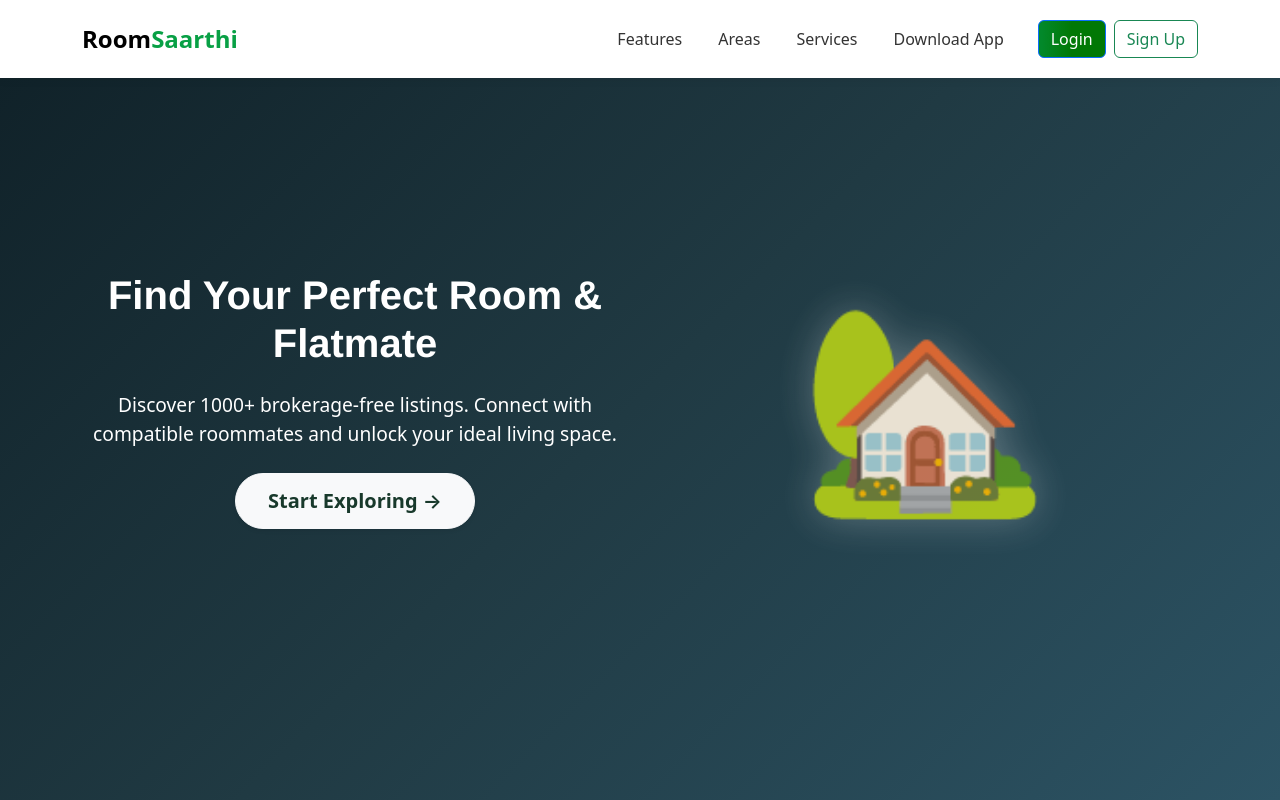
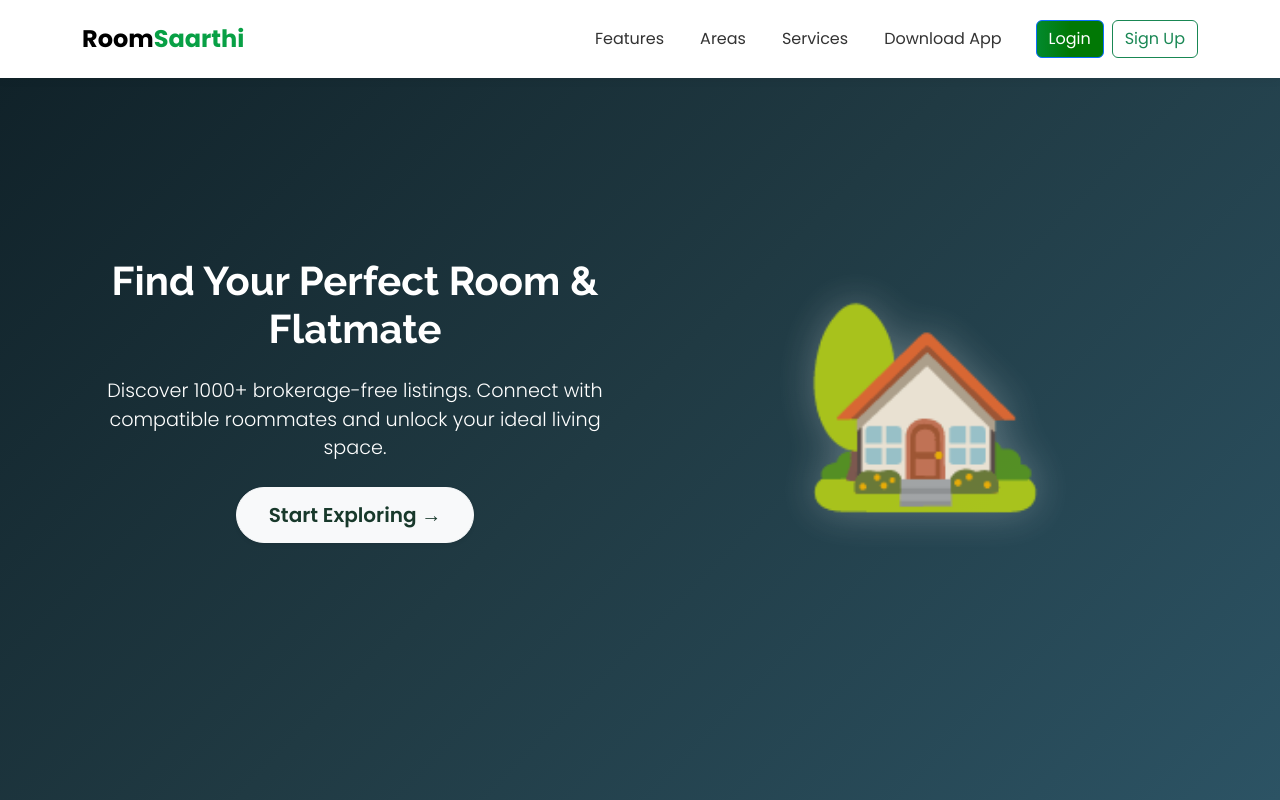
Before and after one commit to AryTinu/Roomssarthi, a React (Create React App) app in the folder roomssarthi/: page / in a window 1280 px wide. Shown: the top 800 px of the page. Built offline with nearby package versions, Linux system fonts and the light colour scheme.

Commit message:
fix css for different screens

```diff
--- a/roomssarthi/public/index.html
+++ b/roomssarthi/public/index.html
@@ -14,6 +14,8 @@
       manifest.json provides metadata used when your web app is installed on a
       user's mobile device or desktop. See https://developers.google.com/web/fundamentals/web-app-manifest/
     -->
+      <link href="https://fonts.googleapis.com/css2?family=Roboto:wght@300;400;500;700&display=swap" rel="stylesheet">
+
     <link rel="manifest" href="%PUBLIC_URL%/manifest.json" />
     <!--
       Notice the use of %PUBLIC_URL% in the tags above.
--- a/roomssarthi/src/App.css
+++ b/roomssarthi/src/App.css
@@ -1,14 +1,23 @@
 /* ================================
-   GLOBAL STYLES
+   GLOBAL STYLES (FIXED)
 ================================= */
-body {
-    font-family: 'Poppins', sans-serif;
+
+/* Load clean fonts from Google (fix for corrupt local Roboto errors) */
+@import url('https://fonts.googleapis.com/css2?family=Poppins:wght@300;400;500;600;700&family=Raleway:wght@400;600;700&display=swap');
+
+html, body {
+    width: 100%;
     margin: 0;
     padding: 0;
+    overflow-x: hidden;
+}
+
+body {
+    font-family: 'Poppins', sans-serif !important;
     scroll-behavior: smooth;
     background-color: #efefef;
-    overflow-x: hidden;
 }
+
 /*Login buton*/
 /* Brand text inside Login page */
 .brand-text {
@@ -32,12 +41,12 @@ body {
 
 /* Room = black AMOLED look */
 .brand-room {
-  color: #000; /* or #0a0a0a for deeper AMOLED black */
+  color: #000;
 }
 
 /* Saarthi = fresh green accent */
 .brand-saarthi {
-  color: #00b16a; /* Green tone consistent with Navbar */
+  color: #00b16a;
   margin-left: 3px;
 }
 
@@ -63,6 +72,7 @@ body {
     text-align: center;
   }
 }
+
 a {
     text-decoration: none;
 }
@@ -72,12 +82,19 @@ h1, h2, h3 {
 }
 
 /* ================================
-   NAVBAR STYLES
+   NAVBAR STYLES (UPDATED)
 ================================= */
 .custom-navbar {
     background-color: #ffffff;
     box-shadow: 0 2px 10px rgba(0, 0, 0, 0.05);
     transition: background-color 0.3s ease, box-shadow 0.3s ease;
+
+    /* FINAL FIX FOR NAVBAR */
+    position: fixed !important;
+    top: 0;
+    left: 0;
+    right: 0;
+    z-index: 99999 !important;
 }
 
 .room-black {
@@ -86,7 +103,7 @@ h1, h2, h3 {
 }
 
 .saarthi-green {
-    color: #0eabff; /* bright cyan-blue accent */
+    color: #0eabff;
     font-weight: 700;
 }
 
@@ -100,7 +117,7 @@ h1, h2, h3 {
 }
 
 .nav-link-custom:hover {
-    color: #08A045 !important; /* hover accent */
+    color: #08A045 !important;
 }
 
 /* Animated underline on hover */
@@ -384,7 +401,7 @@ h1, h2, h3 {
 }
 
 .image {
-    overflow: hidden;
+    overflow: visible;
     height: 300px;
     width: 300px;
     position: relative;
@@ -402,8 +419,8 @@ h1, h2, h3 {
     z-index: 1;
     top: 50%;
     left: 50%;
-    width: 500px;
-    height: 500px;
+    width: 250px;
+    height: 250px;
     transform: translate(-140%, -50%);
     background-color: #007bff;
     opacity: 0.8;
@@ -463,11 +480,11 @@ h1, h2, h3 {
    UTILITY CLASSES
 ================================= */
 .saarthi-green {
-    color: #08A045; /* neon green */
+    color: #08A045;
     font-weight: bold;
 }
 
 .room-black {
-    color: #000000; /* true black for AMOLED */
+    color: #000000;
     font-weight: bold;
 }
--- a/roomssarthi/src/components/Navbar.js
+++ b/roomssarthi/src/components/Navbar.js
@@ -45,9 +45,16 @@ const NavigationBar = () => {
   };
 
   return (
-    <Navbar expand="lg" fixed="top" className="custom-navbar py-3">
+    <Navbar
+      expand="lg"
+      fixed="top" // <-- Bootstrap handles fixed navbar
+      className="custom-navbar py-3"
+    >
       <Container>
-        <Navbar.Brand href="/" className="d-flex align-items-center brand-name fw-bold fs-4">
+        <Navbar.Brand
+          href="/"
+          className="d-flex align-items-center brand-name fw-bold fs-4"
+        >
           <span className="room-black">Room</span>
           <span className="saarthi-green">Saarthi</span>
         </Navbar.Brand>
@@ -68,7 +75,7 @@ const NavigationBar = () => {
               Download App
             </Nav.Link>
 
-            {/* ✅ Conditional Rendering */}
+            {/* ✅ Conditional Login/Logout */}
             {!isLoggedIn ? (
               <>
                 <Button className="btn-gradient ms-3" onClick={handleLoginClick}>
```
Also changed, not shown: roomssarthi/public/robots.txt (deleted).
